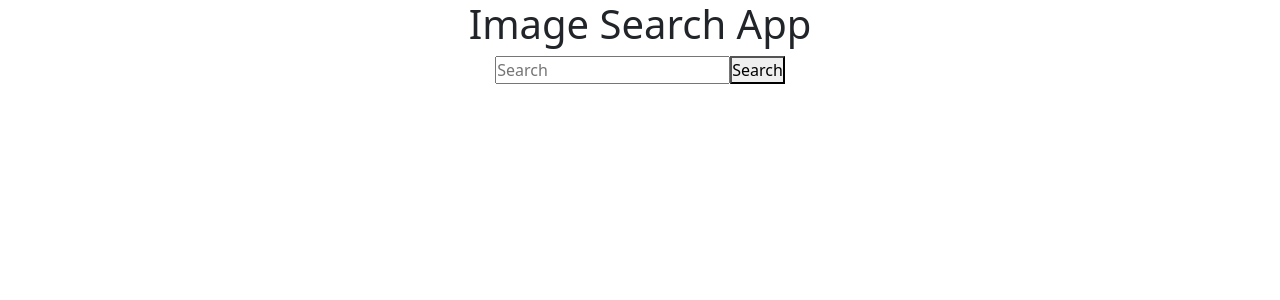
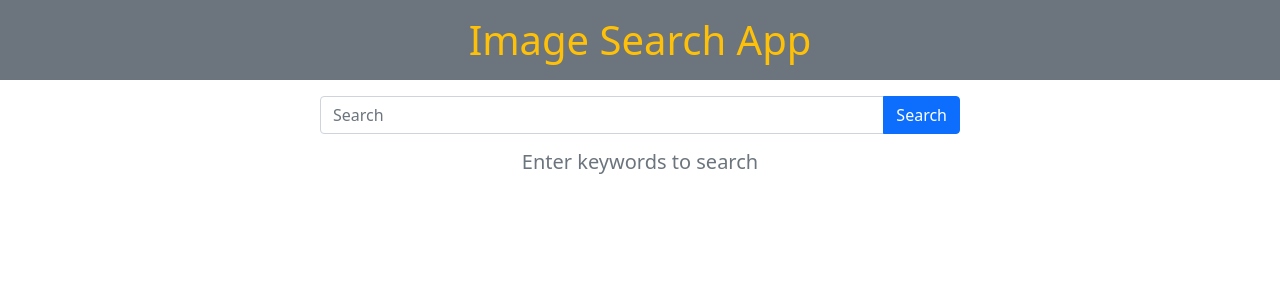
Before and after one commit to ajeetjaiswal02/SImple_React-_mage_Search_Hacktoberfest2021, a React (Create React App) app: page / in a window 1280 px wide. Shown: the top 300 px of the page. Built offline with nearby package versions, Linux system fonts and the light colour scheme.

Commit message:
changed titles, improved UI, showing results for keyword statement added

```diff
--- a/public/index.html
+++ b/public/index.html
@@ -6,8 +6,8 @@
     <meta name="viewport" content="width=device-width, initial-scale=1" />
     <meta name="theme-color" content="#000000" />
     <meta
-      name="description"
-      content="Web site created using create-react-app"
+      name="Image-searcher"
+      content="Webpage for searching images"
     />
     <link rel="apple-touch-icon" href="%PUBLIC_URL%/logo192.png" />
     <!--
@@ -24,7 +24,7 @@
       work correctly both with client-side routing and a non-root public URL.
       Learn how to configure a non-root public URL by running `npm run build`.
     -->
-    <title>React App</title>
+    <title>Image Searcher</title>
   </head>
   <body>
     <noscript>You need to enable JavaScript to run this app.</noscript>
--- a/src/App.css
+++ b/src/App.css
@@ -2,6 +2,10 @@
   box-sizing: border-box;
   margin: 0;
   padding:0;
+}
+body{
+  margin: 0px;
+  padding: 0px;
 }
 .App {
   text-align: center;
--- a/src/App.js
+++ b/src/App.js
@@ -2,17 +2,18 @@ import React, { useState }  from 'react';
 import "./App.css";
 import axios from "axios";
 import Cards from "./component/Cards"
-
+import 'bootstrap/dist/css/bootstrap.min.css';
 function App() {
   const [phto, setphto] = useState("");
   const [result, setResult] = useState([]);
-
+  const [searchterm,setSearchTerm]=useState("");
   const clientid = "Your_API_KEY"
   function handleChange(event) {
     setphto(event.target.value);
   }
   function handleSumbit(event) {
     console.log(phto);
+    setSearchTerm(phto);
     const url =
       "https://api.unsplash.com/search/photos?page=1&query=" +
       phto +
@@ -26,19 +27,37 @@ function App() {
 
   return (
     <div className="App">
-      <h1>Image Search App</h1>
+      <h1 className="bg-secondary m-0 p-0 text-warning pt-3 pb-3">Image Search App</h1>
+      <div className="input-group mb-3 w-50 m-auto pt-3">
       <input
+        className="form-control"
         onChange={handleChange}
         type="text"
         name="photo"
         placeholder="Search"
       />
-      <button onClick={handleSumbit} type="submit">
+      <button
+      onClick={handleSumbit}
+      type="submit"
+      className="btn-primary btn"
+      >
         Search
       </button>
+      </div>
+      {
+        (searchterm == "")
+        ?<h3 className="text-secondary fs-5"> Enter keywords to search  </h3>
+        : <h3 className="text-secondary fs-5"> Showing results for "<span className="text-primary"> {searchterm} </span> " </h3>
+      }
+
+
+      <div className="w-100 d-flex justify-content-around flex-wrap">
+
       {result.map((phto) => (
         <Cards photos={phto}/>
       ))}
+
+      </div>
     </div>
   );
 }
--- a/src/component/Cards.js
+++ b/src/component/Cards.js
@@ -3,10 +3,10 @@ import 'bootstrap/dist/css/bootstrap.min.css';
 import { Card, Button } from 'react-bootstrap';
 function  Cards({photos}) {
   return (
-    <Card style={{ width: '25rem' }}>
-      <Card.Img variant="top" src={photos.urls.small}/>
+    <Card style={{ width: '25rem' }} className="border border-info rounded-top rounded-end mt-3">
+      <Card.Img variant="top" className="w-100" src={photos.urls.small}/>
       <Card.Body>
-        <Button variant="primary">{photos.alt_description}</Button>
+        <Button variant="primary" className="w-100 pt-2 pb-2">{photos.alt_description}</Button>
       </Card.Body>
     </Card>
   );
```
Also changed, not shown: 1 other file (tests, documents, lock files or other folders).
